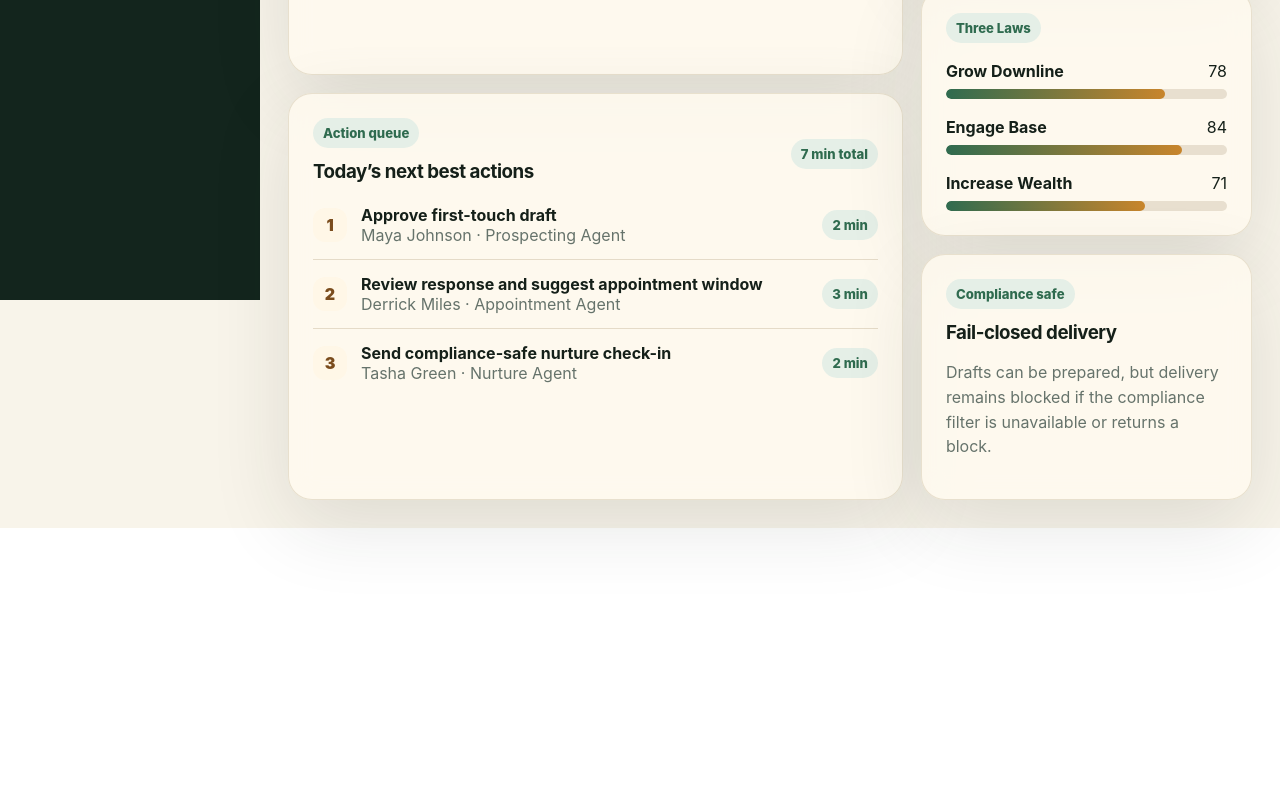
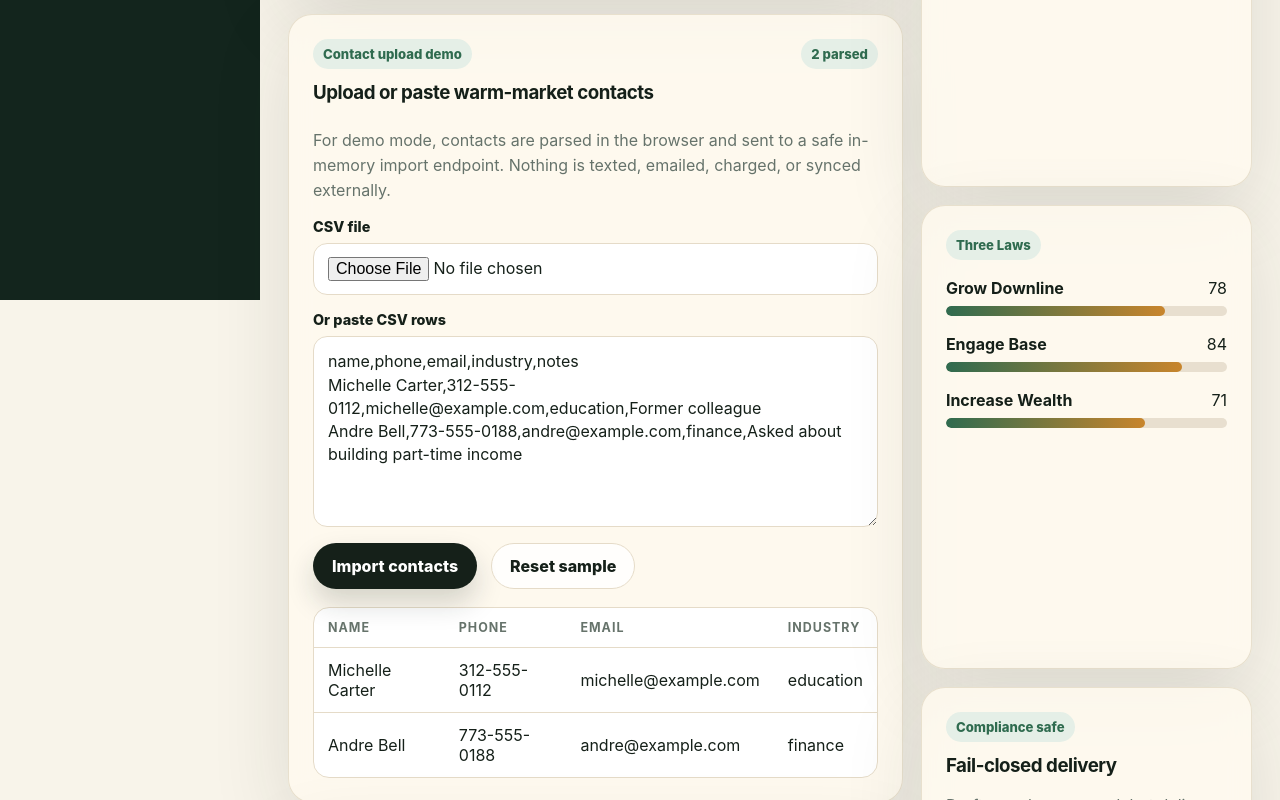
Before and after one commit to trevorotts1/harvest-app, a Next.js app: page /dashboard in a window 1280 px wide. Shown: the part 500-1300 px from the top of the page. Before the commit the page ends 1028 px from the top, so only its background shows below. Built offline with nearby package versions, Linux system fonts and the light colour scheme.

Commit message:
feat: add demo contact upload flow

```diff
--- /dev/null
+++ b/src/app/dashboard/contact-upload-demo.tsx
@@ -0,0 +1,164 @@
+'use client';
+
+import { ChangeEvent, useMemo, useState } from 'react';
+
+type DemoContact = {
+  name: string;
+  phone?: string;
+  email?: string;
+  industry?: string;
+  notes?: string;
+};
+
+type ImportResult = {
+  imported: number;
+  skipped: number;
+  importedContacts?: DemoContact[];
+  skippedContacts?: { name: string; reason: string }[];
+  error?: string;
+};
+
+const sampleCsv = `name,phone,email,industry,notes\nMichelle Carter,312-555-0112,michelle@example.com,education,Former colleague\nAndre Bell,773-555-0188,andre@example.com,finance,Asked about building part-time income`;
+
+function parseCsv(text: string): DemoContact[] {
+  const rows = text
+    .split(/\r?\n/)
+    .map((row) => row.trim())
+    .filter(Boolean);
+
+  if (rows.length === 0) return [];
+
+  const first = rows[0].toLowerCase();
+  const hasHeader = first.includes('name') && (first.includes('email') || first.includes('phone'));
+  const dataRows = hasHeader ? rows.slice(1) : rows;
+
+  return dataRows
+    .map((row) => {
+      const [name = '', phone = '', email = '', industry = '', ...notesParts] = row
+        .split(',')
+        .map((cell) => cell.trim());
+      return {
+        name,
+        phone,
+        email,
+        industry,
+        notes: notesParts.join(', ').trim(),
+      };
+    })
+    .filter((contact) => contact.name.length > 0);
+}
+
+export default function ContactUploadDemo() {
+  const [rawContacts, setRawContacts] = useState(sampleCsv);
+  const [result, setResult] = useState<ImportResult | null>(null);
+  const [isImporting, setIsImporting] = useState(false);
+
+  const parsedContacts = useMemo(() => parseCsv(rawContacts), [rawContacts]);
+
+  async function handleFile(event: ChangeEvent<HTMLInputElement>) {
+    const file = event.target.files?.[0];
+    if (!file) return;
+    setRawContacts(await file.text());
+    setResult(null);
+  }
+
+  async function importContacts() {
+    setIsImporting(true);
+    setResult(null);
+
+    try {
+      const response = await fetch('/api/contacts/import', {
+        method: 'POST',
+        headers: {
+          'content-type': 'application/json',
+          'x-user-id': 'demo-user',
+        },
+        body: JSON.stringify({ source: 'CSV', contacts: parsedContacts }),
+      });
+      const payload = (await response.json()) as ImportResult;
+      setResult(response.ok ? payload : { ...payload, imported: 0, skipped: parsedContacts.length });
+    } catch (error) {
+      setResult({
+        imported: 0,
+        skipped: parsedContacts.length,
+        error: error instanceof Error ? error.message : 'Import failed',
+      });
+    } finally {
+      setIsImporting(false);
+    }
+  }
+
+  return (
+    <section className="card panel" id="contact-upload">
+      <div className="section-heading">
+        <div>
+          <span className="badge">Contact upload demo</span>
+          <h3 style={{ marginTop: 12 }}>Upload or paste warm-market contacts</h3>
+        </div>
+        <span className="badge">{parsedContacts.length} parsed</span>
+      </div>
+
+      <p>
+        For demo mode, contacts are parsed in the browser and sent to a safe in-memory import endpoint.
+        Nothing is texted, emailed, charged, or synced externally.
+      </p>
+
+      <div className="field">
+        <label htmlFor="contact-file">CSV file</label>
+        <input id="contact-file" type="file" accept=".csv,text/csv,text/plain" onChange={handleFile} />
+      </div>
+
+      <div className="field">
+        <label htmlFor="contact-csv">Or paste CSV rows</label>
+        <textarea
+          id="contact-csv"
+          rows={7}
+          value={rawContacts}
+          onChange={(event) => {
+            setRawContacts(event.target.value);
+            setResult(null);
+          }}
+        />
+      </div>
+
+      <div className="actions" style={{ marginTop: 10 }}>
+        <button className="btn btn-primary" type="button" disabled={parsedContacts.length === 0 || isImporting} onClick={importContacts}>
+          {isImporting ? 'Importing…' : 'Import contacts'}
+        </button>
+        <button className="btn btn-secondary" type="button" onClick={() => { setRawContacts(sampleCsv); setResult(null); }}>
+          Reset sample
+        </button>
+      </div>
+
+      {result ? (
+        <div className={result.error ? 'notice notice-danger' : 'notice'} style={{ marginTop: 18 }}>
+          {result.error ? (
+            <strong>Import blocked: {result.error}</strong>
+          ) : (
+            <strong>Imported {result.imported} contact{result.imported === 1 ? '' : 's'} · Skipped {result.skipped}</strong>
+          )}
+        </div>
+      ) : null}
+
+      {parsedContacts.length > 0 ? (
+        <div className="table-wrap" aria-label="Parsed contact preview">
+          <table>
+            <thead>
+              <tr><th>Name</th><th>Phone</th><th>Email</th><th>Industry</th></tr>
+            </thead>
+            <tbody>
+              {parsedContacts.slice(0, 5).map((contact) => (
+                <tr key={`${contact.name}-${contact.email || contact.phone}`}>
+                  <td>{contact.name}</td>
+                  <td>{contact.phone || '—'}</td>
+                  <td>{contact.email || '—'}</td>
+                  <td>{contact.industry || '—'}</td>
+                </tr>
+              ))}
+            </tbody>
+          </table>
+        </div>
+      ) : null}
+    </section>
+  );
+}
--- a/src/app/dashboard/page.tsx
+++ b/src/app/dashboard/page.tsx
@@ -1,4 +1,5 @@
 import Link from 'next/link';
+import ContactUploadDemo from './contact-upload-demo';
 
 const actions = [
   { title: 'Approve first-touch draft', contact: 'Maya Johnson', agent: 'Prospecting', minutes: 2 },
@@ -21,6 +22,7 @@ export default function DashboardPage() {
           <a className="side-link active" href="#briefing">Mission Control</a>
           <a className="side-link" href="#queue">Action Queue</a>
           <a className="side-link" href="#warm-market">Warm Market</a>
+          <a className="side-link" href="#contact-upload">Upload Contacts</a>
           <a className="side-link" href="#compliance">Compliance</a>
         </nav>
       </aside>
@@ -44,6 +46,8 @@ export default function DashboardPage() {
                 No outbound message leaves the system without review.
               </p>
             </section>
+
+            <ContactUploadDemo />
 
             <section className="card panel" id="queue">
               <div style={{ display: 'flex', justifyContent: 'space-between', gap: 16, alignItems: 'center' }}>
--- a/src/app/globals.css
+++ b/src/app/globals.css
@@ -111,6 +111,14 @@ h3 { margin: 0 0 8px; letter-spacing: -0.025em; }
 .field input, .field select, .field textarea {
   width: 100%; border: 1px solid var(--line); border-radius: 14px; padding: 13px 14px; background: white; color: var(--ink);
 }
+.field textarea { resize: vertical; line-height: 1.45; }
+.section-heading { display: flex; justify-content: space-between; gap: 16px; align-items: flex-start; }
+.notice-danger { background: #f8e7e4; border-color: #e2b4ad; color: var(--danger); }
+.table-wrap { overflow-x: auto; margin-top: 18px; border: 1px solid var(--line); border-radius: 16px; background: white; }
+table { width: 100%; border-collapse: collapse; min-width: 560px; }
+th, td { text-align: left; padding: 12px 14px; border-bottom: 1px solid var(--line); }
+th { color: var(--muted); font-size: 0.78rem; text-transform: uppercase; letter-spacing: 0.08em; }
+tr:last-child td { border-bottom: 0; }
 .stepper { display: flex; gap: 8px; margin: 18px 0 26px; }
 .step-dot { height: 8px; flex: 1; border-radius: 999px; background: #e5dbc8; }
 .step-dot.active { background: var(--harvest); }
```
